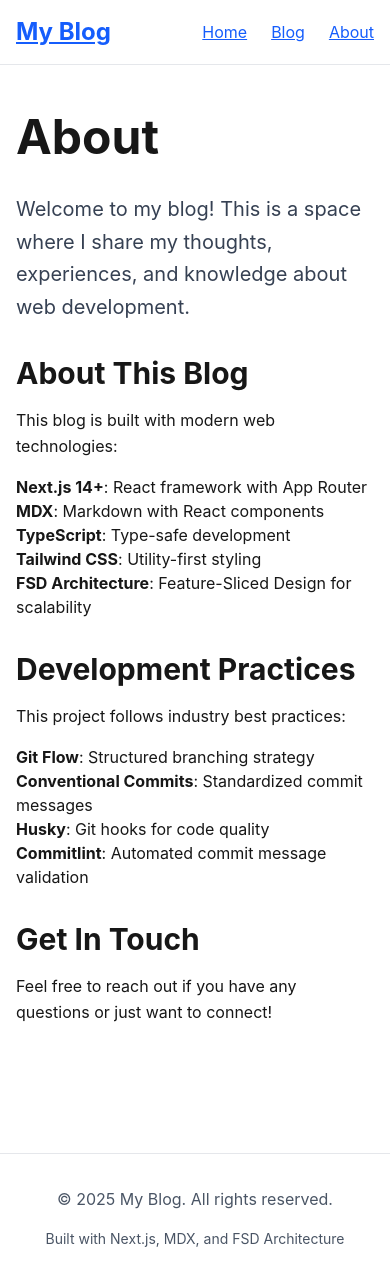
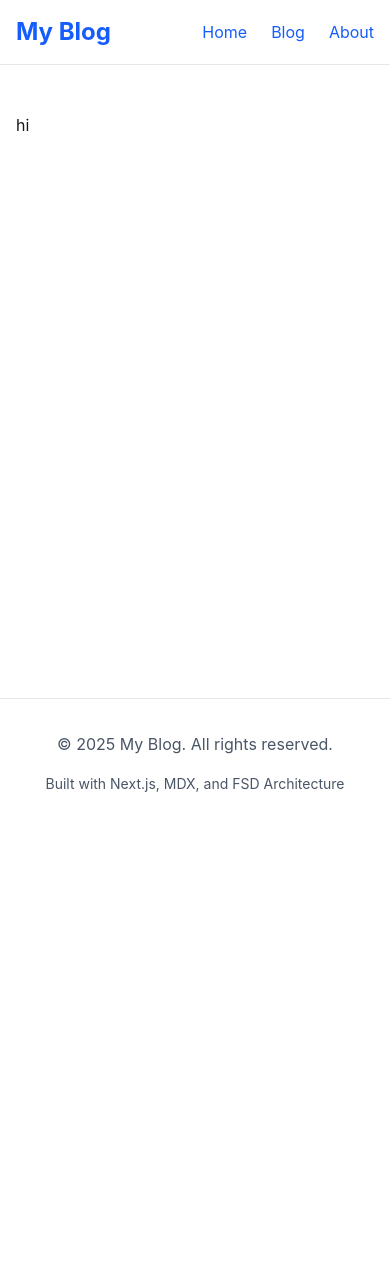
Before and after one commit to rlarudgh/hololog, a Next.js app: page /about in a window 390 px wide. Shown: the top 1286 px of the page. After the commit the page ends 844 px from the top, so only its background shows below. Built offline with nearby package versions, Linux system fonts and the light colour scheme.

Commit message:
style: update app pages and global styles
- Improve layout and styling consistency across pages
- Update global CSS for better typography and spacing
- Enhance about, blog, and homepage styling
- Add responsive design improvements

```diff
--- a/src/app/about/page.tsx
+++ b/src/app/about/page.tsx
@@ -1,65 +1,15 @@
-import { Container } from "@/shared/ui";
+import { Container } from '@/shared/ui';
+import type { Metadata } from 'next';
 
-export const metadata = {
-  title: "About - My MDX Blog",
-  description: "Learn more about this blog and its creator",
+export const metadata: Metadata = {
+  title: 'About',
+  description: 'Learn more about this blog and its creator',
 };
 
 export default function AboutPage() {
   return (
     <Container className="py-12">
-      <h1 className="text-5xl font-bold mb-8">About</h1>
-
-      <div className="max-w-none">
-        <p className="text-xl text-gray-700 dark:text-gray-300 mb-6">
-          Welcome to my blog! This is a space where I share my thoughts,
-          experiences, and knowledge about web development.
-        </p>
-
-        <h2 className="text-3xl font-bold mb-4 mt-8">About This Blog</h2>
-        <p>This blog is built with modern web technologies:</p>
-        <ul>
-          <li>
-            <strong>Next.js 14+</strong>: React framework with App Router
-          </li>
-          <li>
-            <strong>MDX</strong>: Markdown with React components
-          </li>
-          <li>
-            <strong>TypeScript</strong>: Type-safe development
-          </li>
-          <li>
-            <strong>Tailwind CSS</strong>: Utility-first styling
-          </li>
-          <li>
-            <strong>FSD Architecture</strong>: Feature-Sliced Design for
-            scalability
-          </li>
-        </ul>
-
-        <h2 className="text-3xl font-bold mb-4 mt-8">Development Practices</h2>
-        <p>This project follows industry best practices:</p>
-        <ul>
-          <li>
-            <strong>Git Flow</strong>: Structured branching strategy
-          </li>
-          <li>
-            <strong>Conventional Commits</strong>: Standardized commit messages
-          </li>
-          <li>
-            <strong>Husky</strong>: Git hooks for code quality
-          </li>
-          <li>
-            <strong>Commitlint</strong>: Automated commit message validation
-          </li>
-        </ul>
-
-        <h2 className="text-3xl font-bold mb-4 mt-8">Get In Touch</h2>
-        <p>
-          Feel free to reach out if you have any questions or just want to
-          connect!
-        </p>
-      </div>
+      <div> hi </div>
     </Container>
   );
 }
--- a/src/app/blog/[slug]/page.tsx
+++ b/src/app/blog/[slug]/page.tsx
@@ -1,9 +1,9 @@
-import { notFound } from "next/navigation";
-import type { Metadata } from "next";
-import { Container } from "@/shared/ui";
-import { getPostBySlug, getAllPosts } from "@/shared/libs";
-import { MDXRemote } from "next-mdx-remote/rsc";
-import { useMDXComponents } from "@/mdx-components";
+import { notFound } from 'next/navigation';
+import type { Metadata } from 'next';
+import { Container } from '@/shared/ui';
+import { getPostBySlug, getAllPosts } from '@/shared/libs';
+import { MDXRemote } from 'next-mdx-remote/rsc';
+import { useMDXComponents } from '@/mdx-components';
 
 // MDX 컴포넌트를 별도로 정의
 function MDXRemoteComponent({ source }: { source: string }) {
@@ -17,7 +17,7 @@ interface PageProps {
 
 export async function generateStaticParams() {
   const posts = await getAllPosts();
-  return posts.map((post) => ({
+  return posts?.map((post) => ({
     slug: post.slug,
   }));
 }
@@ -30,7 +30,7 @@ export async function generateMetadata({
 
   if (!post) {
     return {
-      title: "Post Not Found",
+      title: 'Post Not Found',
     };
   }
 
--- a/src/app/blog/page.tsx
+++ b/src/app/blog/page.tsx
@@ -1,11 +1,11 @@
-import { Container } from "@/shared/ui";
-import { PostCard } from "@/entities/blog";
-import { getAllPosts } from "@/shared/libs";
-import type { Metadata } from "next";
+import { Container } from '@/shared/ui';
+import { PostCard } from '@/entities/blog';
+import { getAllPosts } from '@/shared/libs';
+import type { Metadata } from 'next';
 
 export const metadata: Metadata = {
-  title: "Blog - My MDX Blog",
-  description: "Read the latest posts about web development, Next.js, and more",
+  title: 'Blog - My MDX Blog',
+  description: 'Read the latest posts about web development, Next.js, and more',
 };
 
 export default function BlogPage() {
@@ -13,11 +13,7 @@ export default function BlogPage() {
 
   return (
     <Container className="py-12">
-      <h1 className="text-5xl font-bold mb-8">Blog</h1>
-      <p className="text-xl text-gray-600 dark:text-gray-400 mb-12">
-        Thoughts, tutorials, and insights about web development
-      </p>
-
+      <h1 className="text-5xl font-bold mb-8">Blogs</h1>
       <div className="space-y-8">
         {posts.length === 0 ? (
           <p className="text-gray-500">No posts yet. Check back soon!</p>
--- a/src/app/globals.css
+++ b/src/app/globals.css
@@ -1,4 +1,4 @@
-@import "tailwindcss";
+@import 'tailwindcss';
 
 :root {
   --foreground: #171717;
@@ -16,8 +16,12 @@ body {
   color: var(--foreground);
   background: var(--background);
   font-family:
-    -apple-system, BlinkMacSystemFont, "Segoe UI", Roboto, "Helvetica Neue",
+    -apple-system, BlinkMacSystemFont, 'Segoe UI', Roboto, 'Helvetica Neue',
     Arial, sans-serif;
+}
+
+a {
+  text-decoration: none;
 }
 
 @layer base {
--- a/src/app/layout.tsx
+++ b/src/app/layout.tsx
@@ -1,11 +1,11 @@
-import type { Metadata } from "next";
-import "./globals.css";
-import { Header } from "@/widgets/header";
-import { Footer } from "@/widgets/footer";
+import type { Metadata } from 'next';
+import './globals.css';
+import { Header } from '@/widgets/header';
+import { Footer } from '@/widgets/footer';
 
 export const metadata: Metadata = {
-  title: "My MDX Blog",
-  description: "A blog built with Next.js, MDX, and FSD architecture",
+  title: 'Hololog',
+  description: 'development blog',
 };
 
 export default function RootLayout({
--- a/src/app/page.tsx
+++ b/src/app/page.tsx
@@ -3,10 +3,6 @@ export default function HomePage() {
     <main className="min-h-screen p-8">
       <div className="max-w-4xl mx-auto">
         <h1 className="text-5xl font-bold mb-8">Welcome to My Blog</h1>
-        <p className="text-xl text-gray-600 dark:text-gray-400">
-          A modern blog built with Next.js, MDX, and Feature-Sliced Design
-          architecture.
-        </p>
       </div>
     </main>
   );
```
